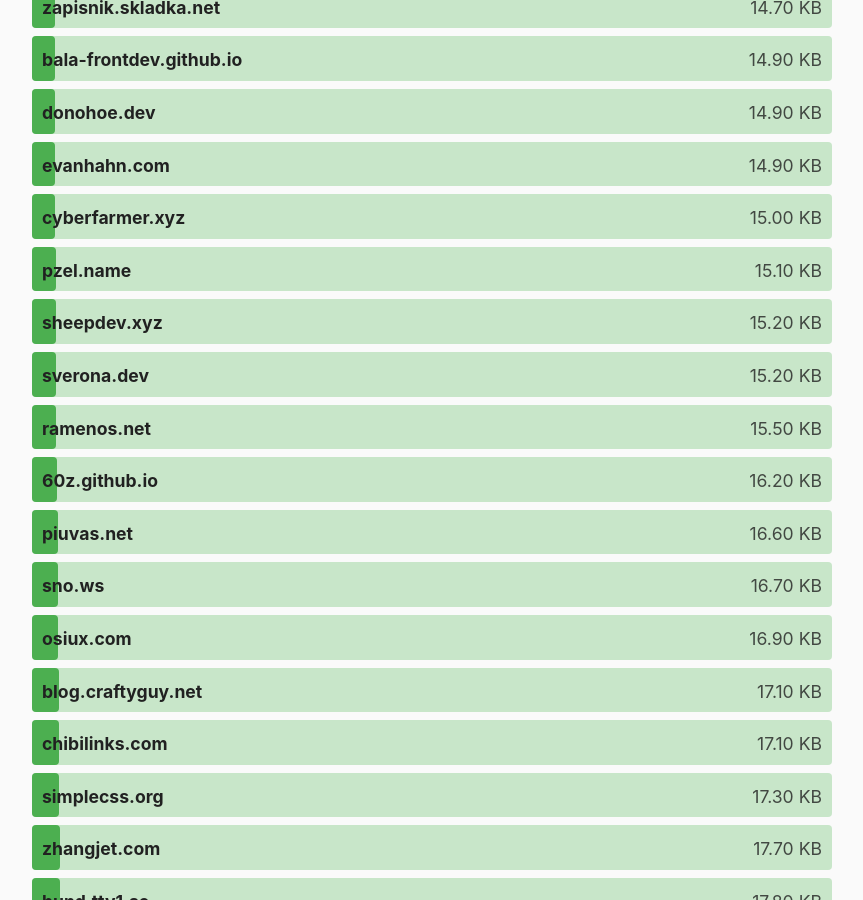
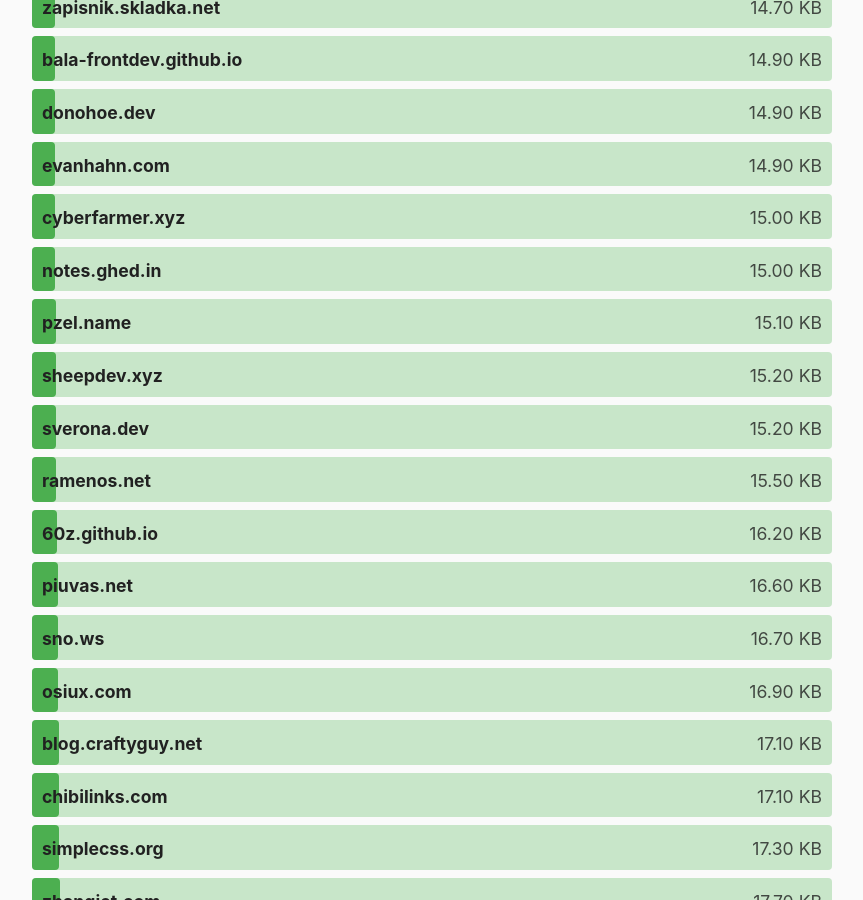
Before and after one commit to kevquirk/512kb.club, a Jekyll site: the page built from index.md, in a window 1280 px wide and 900 px high, scrolled down 7582 px. Shown: the whole window, without its empty margins (208-1071 px from the left). Built offline with Jekyll 4.4.1, drawn with Linux system fonts in a browser that asks for light colours.

Commit message:
Add notes.ghed.in

```diff
--- a/_data/sites.yml
+++ b/_data/sites.yml
@@ -3857,3 +3857,8 @@
   url: https://zwieratko.sk/
   size: 28.07
   last_checked: 2024-02-11
+
+- domain: notes.ghed.in
+  url: https://notes.ghed.in/
+  size: 15
+  last_checked: 2024-04-06
```
